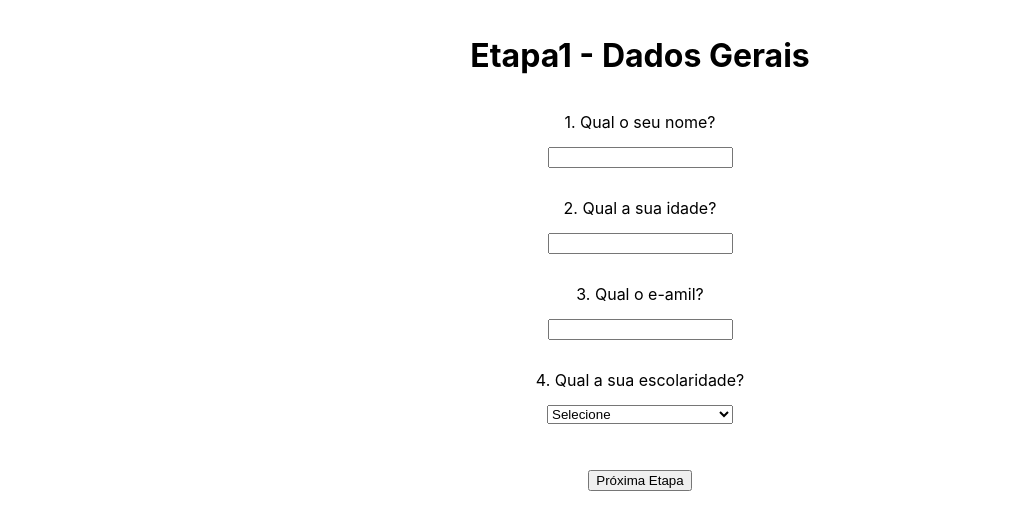
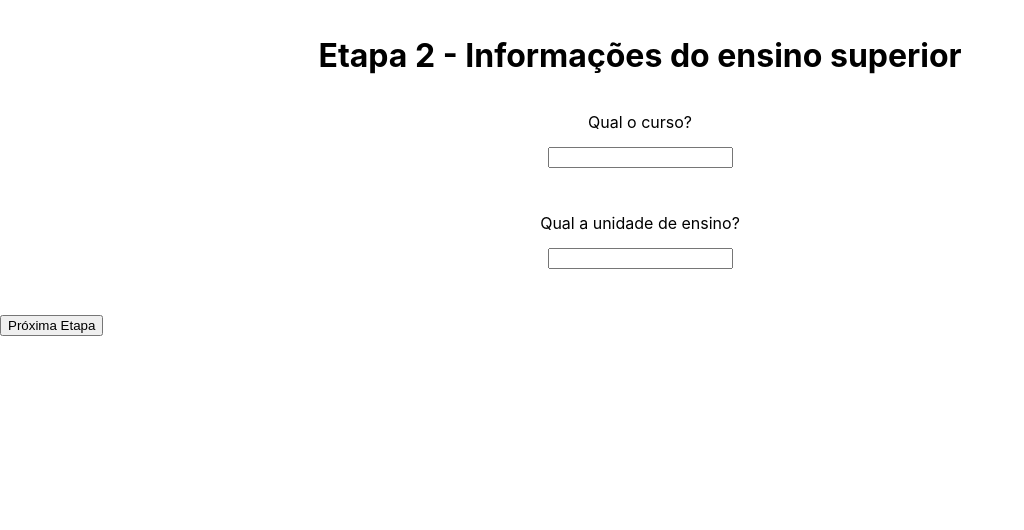
Before and after one commit to future4code/Daniel-Ribeiro, a React (Create React App) app in the folder semana6/labenu-forms/: page / in a window 1280 px wide. Shown: the top 530 px of the page, without its empty margins (0-1024 px from the left). Built offline with nearby package versions, Linux system fonts and the light colour scheme.

Commit message:
Feito segundo componente: Etapa2, e dado estilização básica (só para centralizar as coisas na tela).

```diff
--- a/semana6/labenu-forms/src/App.js
+++ b/semana6/labenu-forms/src/App.js
@@ -1,5 +1,4 @@
 import React from "react";
-import './App.css';
 import Etapa1 from './components/Etapa1';
 import Etapa2 from './components/Etapa2';
 import Etapa3 from './components/Etapa3';
@@ -9,7 +8,7 @@ export default class App extends React.Component {
   render() {
     return (
       <div className="App">
-        <Etapa1 />
+        <Etapa2 />
 
         <div>
           <button>Próxima Etapa</button>
--- a/semana6/labenu-forms/src/components/Etapa2.js
+++ b/semana6/labenu-forms/src/components/Etapa2.js
@@ -1,11 +1,34 @@
 import React from 'react'
+import styled from 'styled-components'
+
+const BoxEtapa2 = styled.div`
+    display: flex;
+    flex-direction: column;
+    justify-content: center;
+    align-items: center;
+    margin: 15px 0;
+`
+
+const InputEnsino = styled.input`
+    margin: 15px 0;
+`
 
 export default class Etapa2 extends React.Component {
     render() {
       return (
-        <div>
+        <BoxEtapa2>
+          <h1>Etapa 2 - Informações do ensino superior</h1>
 
-        </div>
+          <BoxEtapa2>
+              <label>Qual o curso?</label>
+              <InputEnsino type="text" />
+          </BoxEtapa2>
+
+          <BoxEtapa2>
+              <label>Qual a unidade de ensino?</label>
+              <InputEnsino type="text" />
+          </BoxEtapa2>
+        </BoxEtapa2>
       );
     }
 
```
